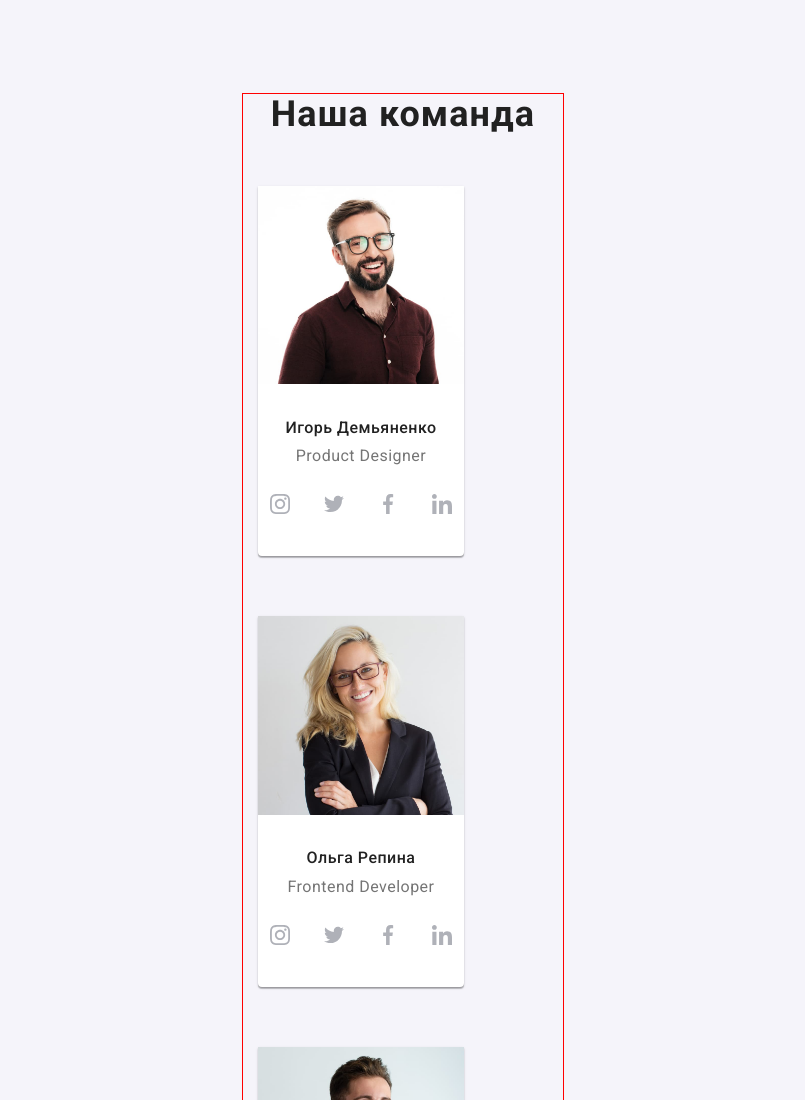
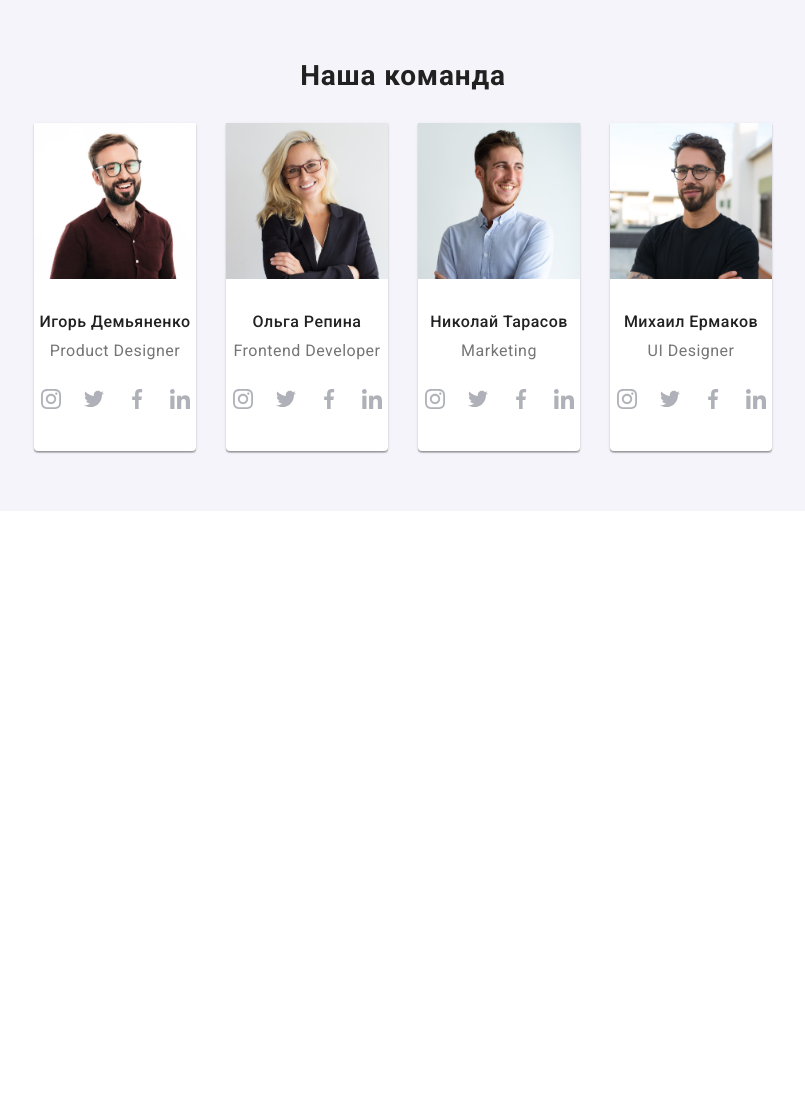
Before and after one commit to Artem3110/goit-markup-hw-08, a plain HTML site: page index.html in a window 1280 px wide. Shown: the top 1100 px of the page, without its empty margins (237-1042 px from the left). After the commit the page ends 800 px from the top, so only its background shows below. Drawn offline with nearby package versions, Linux system fonts and the light colour scheme; files that its build step writes are made by us from their sources.

Commit message:
hw - 8 80%end

```diff
--- a/index.html
+++ b/index.html
@@ -480,11 +480,11 @@
         <button type="submit" class="modal-btn btn">Отправить</button>
      </form>
     </div>
-</div>
+</div>-->
 <script src="https://unpkg.com/aos@2.3.1/dist/aos.js"></script>
 <script>
     AOS.init();
 </script>
-<script src="./js/modal.js"></script>-->
+<script src="./js/modal.js"></script>
 </body>
 </html>
--- a/sass/components/_container.scss
+++ b/sass/components/_container.scss
@@ -4,4 +4,16 @@
     padding-left: 15px;
     padding-right: 15px;
 
+    @media screen and (min-width: 480px) {
+        width: 480px;
+    }
+
+    @media screen and (min-width: 768px) {
+        width: 768px;
+    }
+
+    @media screen and (min-width: 768px) {
+        width: 768px;
+    }
+
 }
--- a/sass/components/_title.scss
+++ b/sass/components/_title.scss
@@ -1,7 +1,7 @@
 .title {
     font-weight: 700;
-    font-size: 36px;
-    line-height: 1.16;
+    font-size: 28px;
+    line-height: 1.17;
     text-align: center;
     letter-spacing: 0.03em;
 
--- a/sass/layout/_team.scss
+++ b/sass/layout/_team.scss
@@ -1,12 +1,17 @@
 .team {
     background-color: #F5F4FA;
 
-    padding-top: 94px;
-    padding-bottom: 94px;
+    //padding-top: 94px;
+    //padding-bottom: 94px;
+
+    padding-top: 60px;
+    padding-bottom: 60px;
 }
 
 .team__title {
-    margin-bottom: 50px;
+    //margin-bottom: 50px;
+
+    margin-bottom: 30px;
 }
 
 .team__list {
@@ -23,7 +28,15 @@
     background-color: #FFFFFF;
     box-shadow: 0px 1px 3px rgba(0, 0, 0, 0.12), 0px 1px 1px rgba(0, 0, 0, 0.14), 0px 2px 1px rgba(0, 0, 0, 0.2);
     border-radius: 0px 0px 4px 4px;
-    margin-bottom: 30px;
+    //margin-bottom: 30px;
+
+    @media screen and (min-width: 768px) {
+            width: calc((100% - 30px) / 2);
+        }
+
+     @media screen and (min-width: 1200px) {
+            width: calc((100% - 90px) / 4);
+        }
 }
 
 /*.team-item:not(:last-child) {
```
Also changed, not shown: css/main.css, css/main.min.css, 2 other files.
